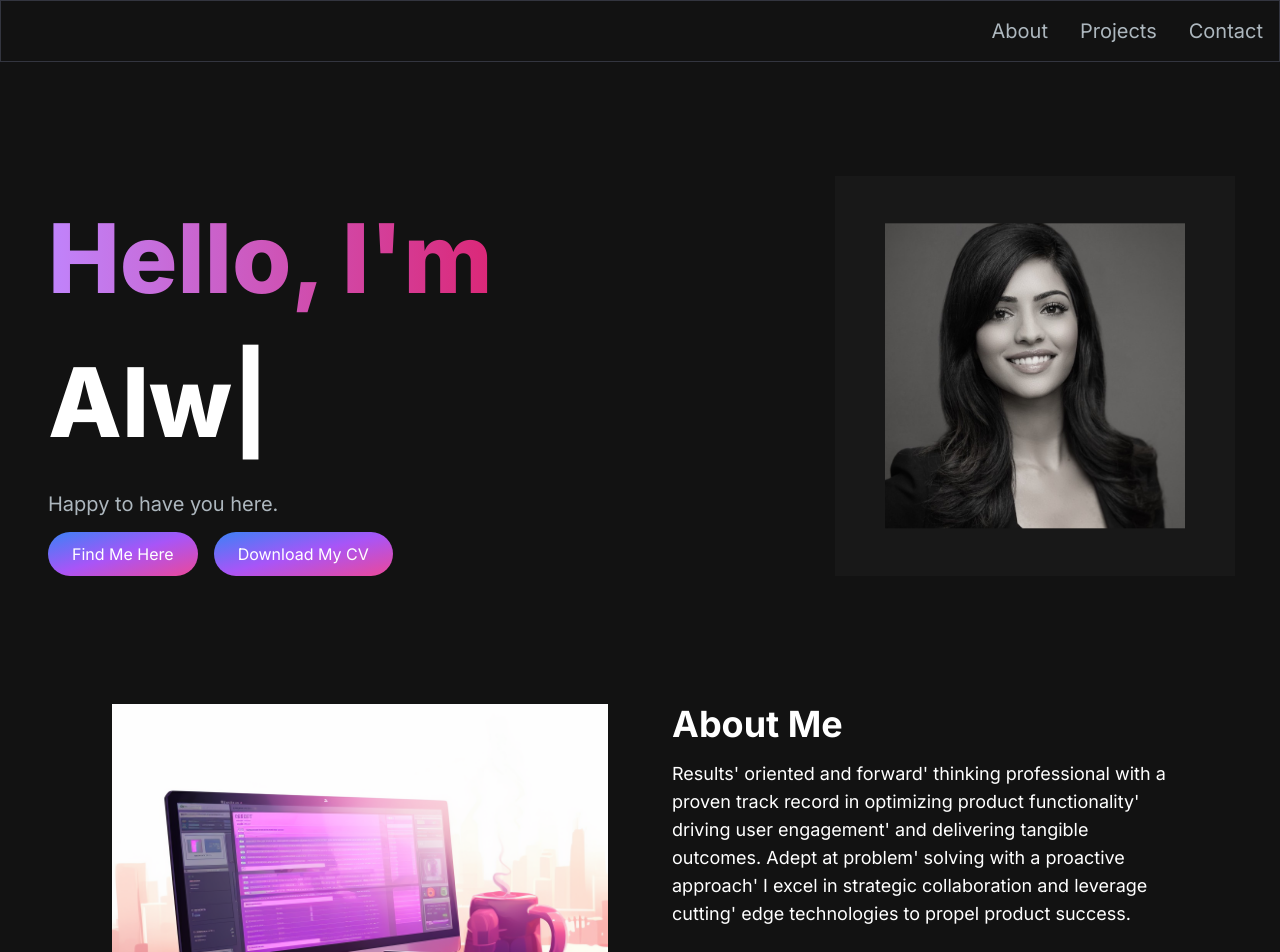
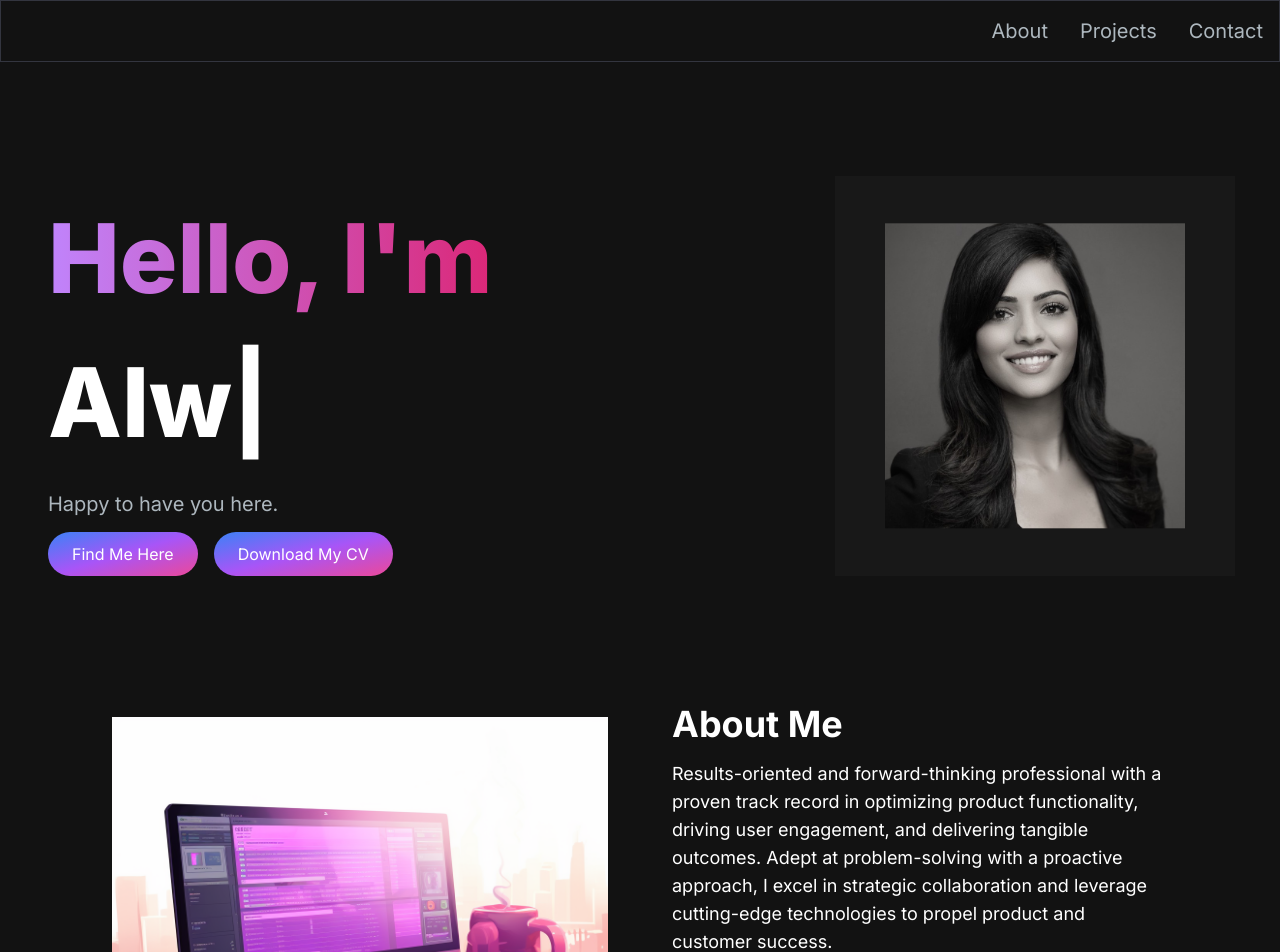
Before and after one commit to mksahota10/portfolio-website, a Next.js app: page / in a window 1280 px wide. Shown: the top 952 px of the page. Built offline with nearby package versions, Linux system fonts and the light colour scheme.

Commit message:
Updates to first page

```diff
--- a/app/components/AboutSection.jsx
+++ b/app/components/AboutSection.jsx
@@ -24,7 +24,7 @@ const TAB_DATA = [
     id: "education",
     content: (
       <ul className="list-disc pl-2">
-        <li> Economics and Communication Studies&apos;{" "} San Jose State University</li>
+        <li> Economics and Communication Studie&apos;{" "} at San Jose State University</li>
       </ul>
     ),
   },
@@ -33,7 +33,7 @@ const TAB_DATA = [
     id: "certifications",
     content: (
       <ul className="list-disc pl-2">
-        <li>Fullstack Software Engineer&apos;{" "} General Assembly</li>
+        <li>Fullstack Software Engineer&apos;{" "} at General Assembly</li>
         <li>AWS Cloud Practitioner</li>
         <li>FINRA Series 7 and 63</li>
       </ul>
@@ -58,8 +58,10 @@ const AboutSection = () => {
         <div className="mt-4 md:mt-0 text-left flex flex-col h-full">
           <h2 className="text-4xl font-bold text-white mb-4">About Me</h2>
           <p className="text-base lg:text-lg">
-          {" "}Results&apos;{" "}oriented and forward&apos;{" "}thinking professional with a proven track record in optimizing product functionality&apos;{" "} driving user engagement&apos;{" "} and delivering tangible outcomes. Adept at problem&apos;{" "}solving with a proactive approach&apos;{" "} I excel in strategic collaboration and leverage cutting&apos;{" "}edge technologies to propel product success.
+
+          {" "}Results-oriented and forward-thinking professional with a proven track record in optimizing product functionality, driving user engagement, and delivering tangible outcomes. Adept at problem-solving with a proactive approach, I excel in strategic collaboration and leverage cutting-edge technologies to propel product and customer success.
           {" "}
+
           </p>
           <div className="flex flex-row justify-start mt-8">
             <TabButton
--- a/app/components/Footer.jsx
+++ b/app/components/Footer.jsx
@@ -4,7 +4,7 @@ const Footer = () => {
   return (
     <footer className="footer border z-10 border-t-[#33353F] border-l-transparent border-r-transparent text-white">
       <div className="container p-12 flex justify-between">
-        <span>LOGO</span>
+        <span>Manpreet Kaur</span>
         <p className="text-slate-600">All rights reserved.</p>
       </div>
     </footer>
```
